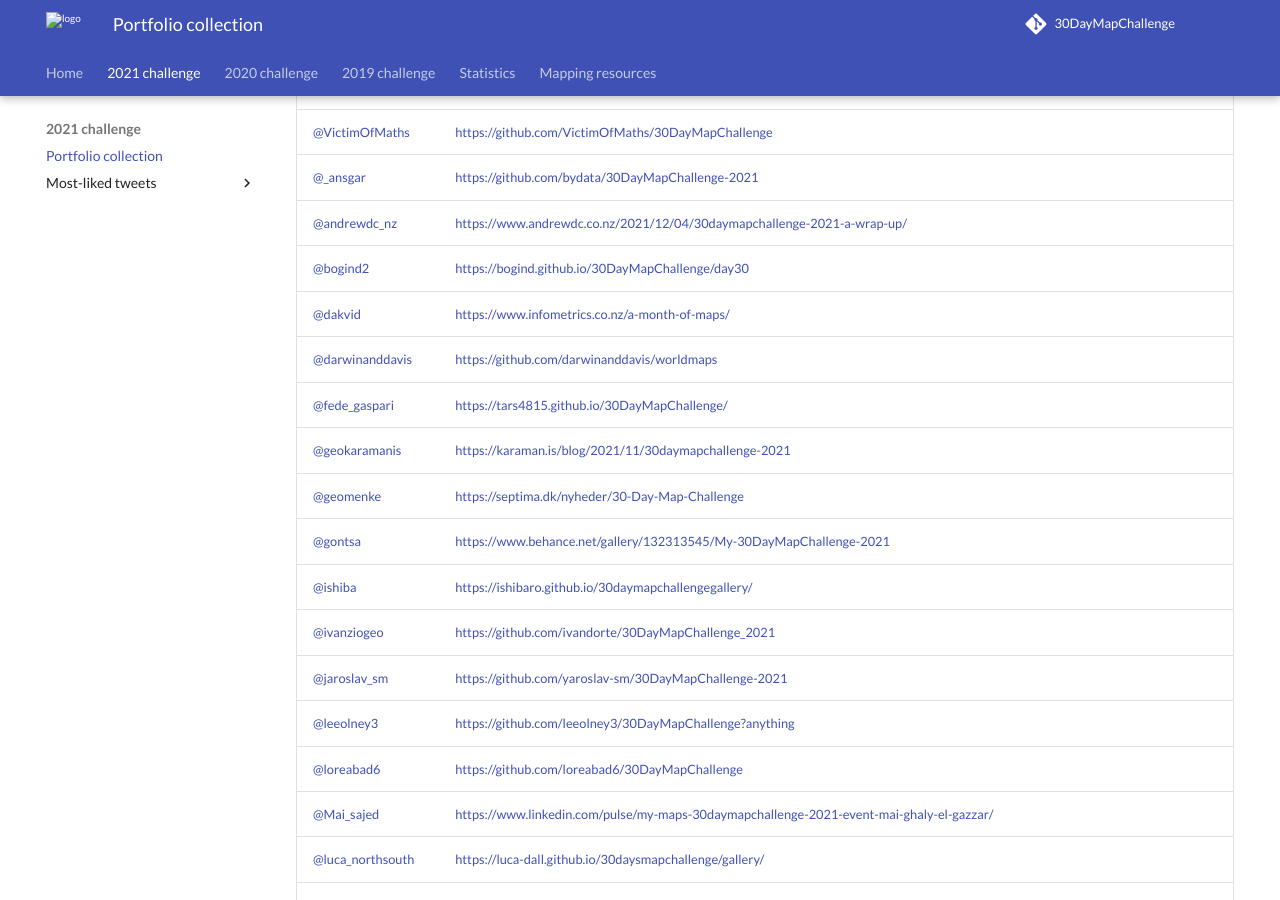
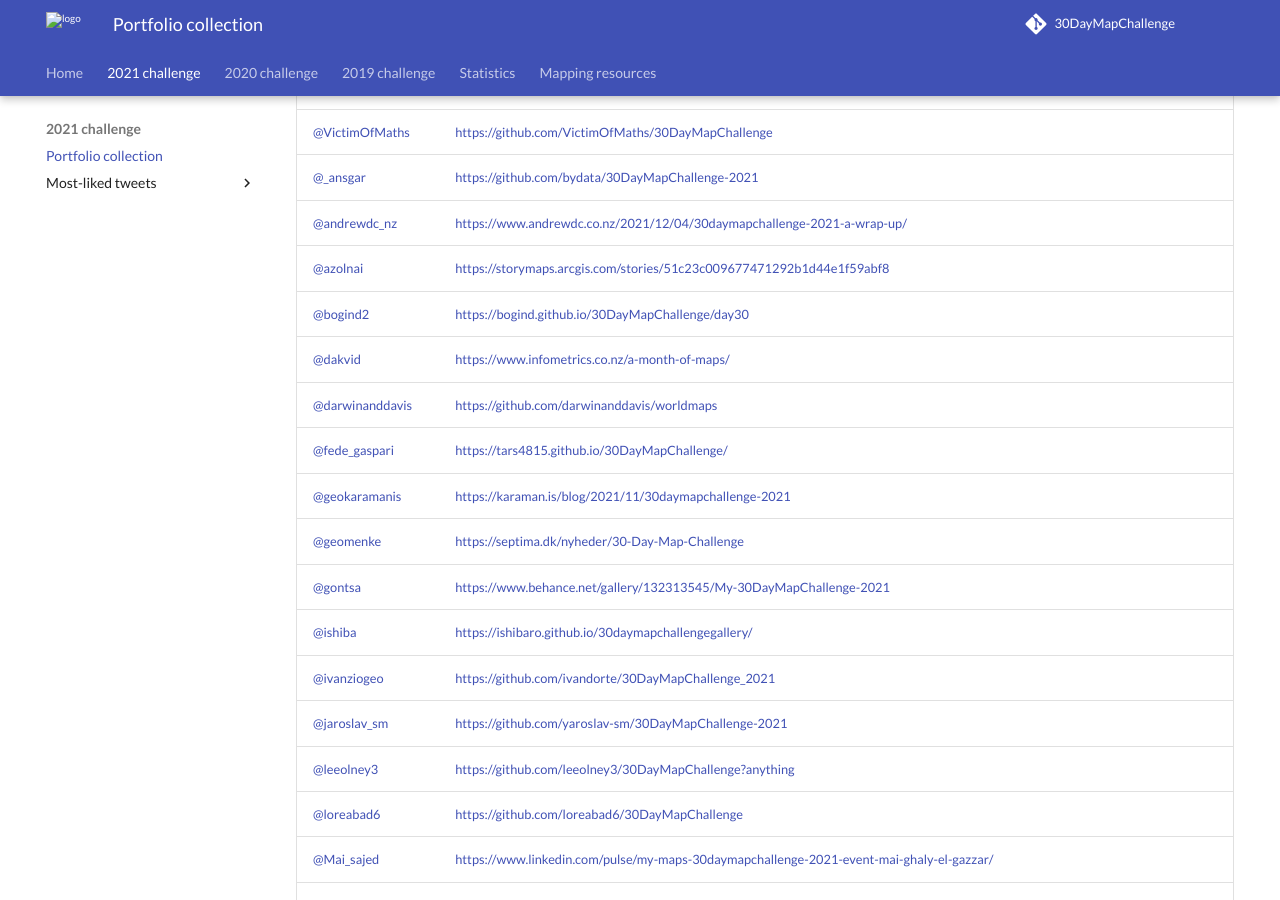
Before and after one commit to tjukanovt/30DayMapChallenge, an MkDocs documentation site: the page built from docs/2021/index.md, in a window 1280 px wide and 900 px high, scrolled down 1181 px. Built offline with MkDocs 1.6.1 and Material for MkDocs 9.7.7, drawn with Linux system fonts in a browser that asks for light colours; comment, search, counter and statistics services are not loaded.

Commit message:
add 2021 portfolio

```diff
--- a/docs/2021/index.md
+++ b/docs/2021/index.md
@@ -1,3 +1,4 @@
+
 
 # 🔵 Maps from 2021
 
@@ -29,6 +30,7 @@
 | [@VictimOfMaths](https://twitter.com/VictimOfMaths)      | [https://github.com/VictimOfMaths/30DayMapChallenge](https://github.com/VictimOfMaths/30DayMapChallenge)                                                                                                                                                              |
 | [@\_ansgar](https://twitter.com/_ansgar)                 | [https://github.com/bydata/30DayMapChallenge-2021](https://github.com/bydata/30DayMapChallenge-2021)                                                                                                                                                                  |
 | [@andrewdc\_nz](https://twitter.com/andrewdc_nz)         | [https://www.andrewdc.co.nz/2021/12/04/30daymapchallenge-2021-a-wrap-up/](https://www.andrewdc.co.nz/2021/12/04/30daymapchallenge-2021-a-wrap-up/)                                                                                                                    |
+| [@azolnai](https://twitter.com/azolnai)         | [https://storymaps.arcgis.com/stories/51c23c009677471292b1d44e1f59abf8](https://storymaps.arcgis.com/stories/51c23c009677471292b1d44e1f59abf8)                                                                                                                    |
 | [@bogind2](https://twitter.com/bogind2)                  | [https://bogind.github.io/30DayMapChallenge/day30](https://bogind.github.io/30DayMapChallenge/day30)                                                                                                                                                                  |
 | [@dakvid](https://twitter.com/dakvid)                    | [https://www.infometrics.co.nz/a-month-of-maps/](https://www.infometrics.co.nz/a-month-of-maps/)                                                                                                                                                                      |
 | [@darwinanddavis](https://twitter.com/darwinanddavis)    | [https://github.com/darwinanddavis/worldmaps](https://github.com/darwinanddavis/worldmaps)                                                                                                                                                                            |
```
